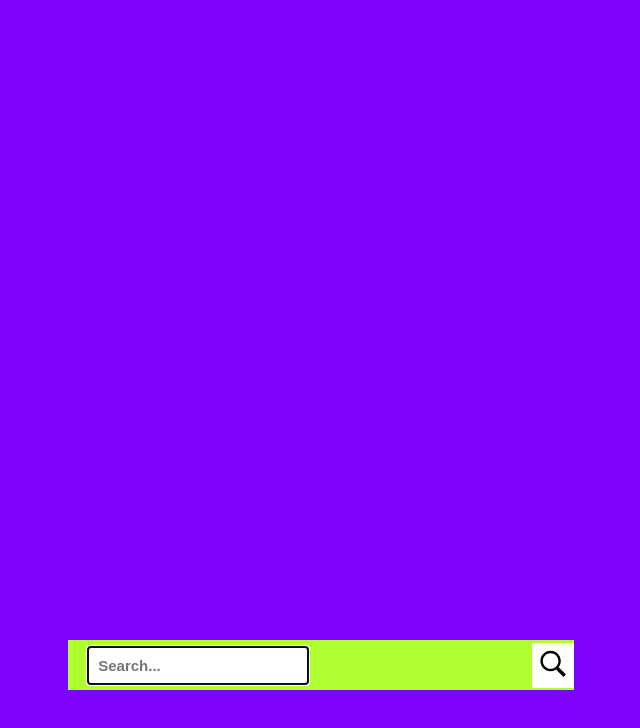
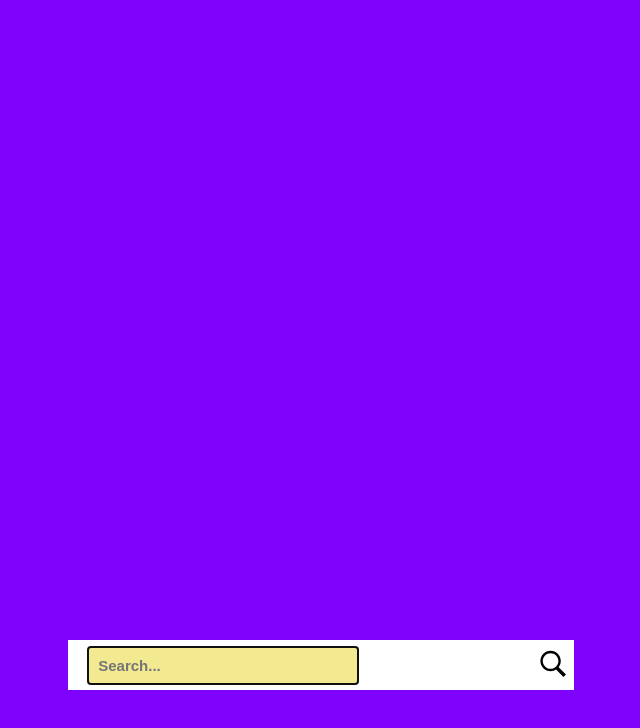
Before and after one commit to acciojob/Interactive-Search-Anusha-Yadavv, a website: page main.html in a window 1280 px wide. Both pictures are taken after a click on the button 871 px from the left and 665 px from the top of the page. Shown: the whole page, without its empty margins (319-959 px from the left). Drawn offline with Linux system fonts and the light colour scheme.

Commit message:
created a submission

```diff
--- a/script.js
+++ b/script.js
@@ -1,7 +1,6 @@
 //your JS code here. If required.
 function interactiveSearch(){
 	let divContainer=document.getElementById("searchContainer");
-	// let cssClassName=
 	divContainer.classList.toggle("active");
 	var searchInput = document.getElementById('searchInput');
     searchInput.focus();
--- a/styles.css
+++ b/styles.css
@@ -12,7 +12,7 @@ body{
 	align-items:center;
 	height:50px;
 	width:40%;
-	background:greenyellow;
+	background:white;
 
 }
 .input{
@@ -35,5 +35,6 @@ body{
 
 }
 .search.active .input {
-    width: 200px; /* Change the width as needed */
+    width: 250px;
+	background:#f2e991;
 }
```
